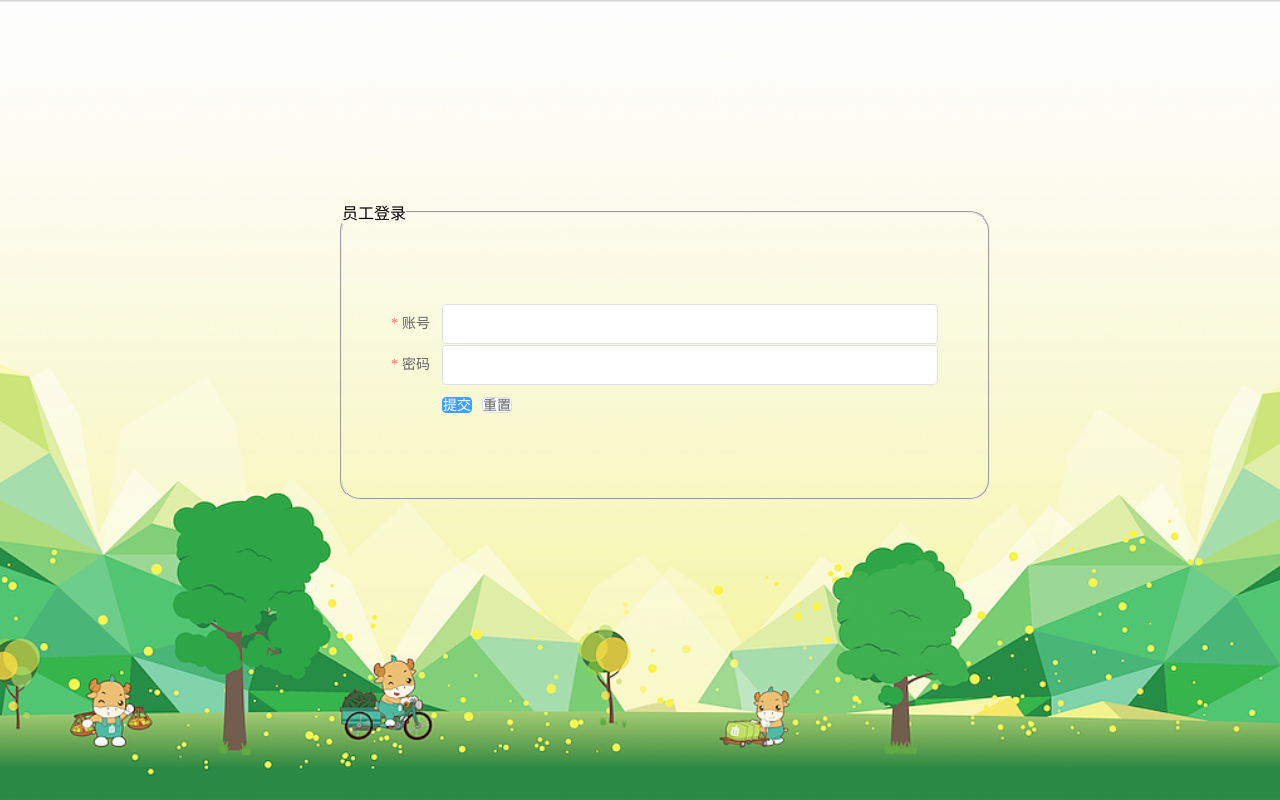
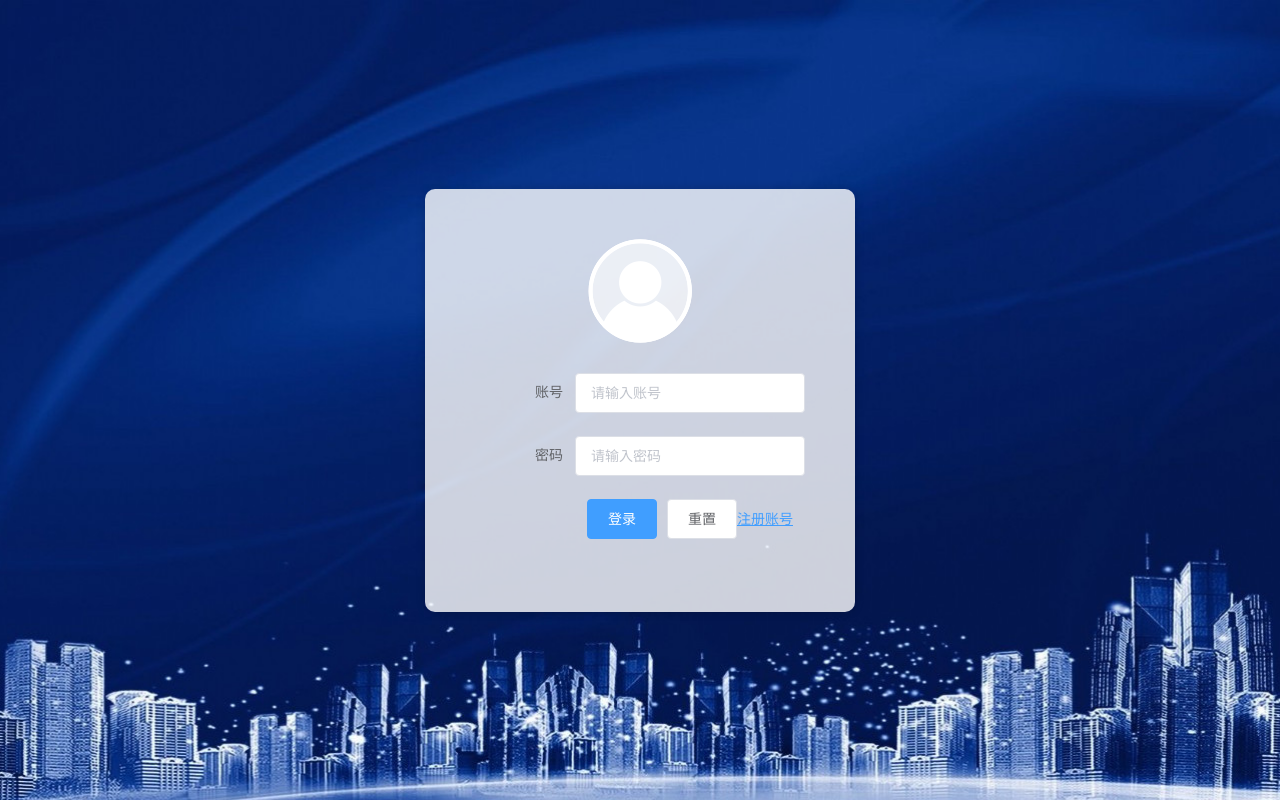
Before and after one commit to zhang-zhonggui/hospital-ui, a Vue app: page /staff/login in a window 1280 px wide. Built offline with nearby package versions, Linux system fonts and the light colour scheme.

Commit message:
代码整理测试

```diff
--- a/src/router/index.js
+++ b/src/router/index.js
@@ -29,11 +29,11 @@ const routes = [
   {
     path: "/staff/login",
     name: "Staff",
-    component: () => import("@/views/staff/staff.vue"),
+    component: () => import("@/views/staff/StaffLogin.vue"),
   },
   {
     path: "/staff",
-    name: "StaffMain",
+    name: "main",
     component: () => import("@/views/staff/staffMain.vue"),
     children: [
       {
--- /dev/null
+++ b/src/views/staff/StaffLogin.vue
@@ -0,0 +1,146 @@
+<template>
+  <div class="login-page">
+    <div class="login-container">
+      <div class="logo">
+        <img src="@/assets/login.png" alt="Logo" />
+      </div>
+      <el-form
+        ref="loginForm"
+        :model="userForm"
+        :rules="rules"
+        status-icon
+        label-width="100px"
+      >
+        <el-form-item label="账号" prop="username">
+          <el-input
+            v-model.trim="userForm.username"
+            placeholder="请输入账号"
+            clearable
+            autocomplete="off"
+          />
+        </el-form-item>
+        <el-form-item label="密码" prop="password">
+          <el-input
+            v-model.trim="userForm.password"
+            placeholder="请输入密码"
+            type="password"
+            clearable
+            autocomplete="off"
+          />
+        </el-form-item>
+        <el-form-item class="button-group">
+          <el-button type="primary" @click="handleLogin">登录</el-button>
+          <el-button @click="resetForm">重置</el-button>
+          <router-link to="/register" class="register-link"
+            >注册账号</router-link
+          >
+        </el-form-item>
+      </el-form>
+    </div>
+  </div>
+</template>
+
+<script>
+import { login } from "@/api/staff/login";
+
+export default {
+  name: "StaffLogin",
+  data() {
+    return {
+      userForm: {
+        telephone: "",
+        password: "",
+      },
+      rules: {
+        // telephone: [
+        //   { required: true, message: "请输入手机号码", trigger: "blur" },
+        //   {
+        //     min: 11,
+        //     max: 11,
+        //     message: "请输入11位手机号码",
+        //     trigger: "blur",
+        //   },
+        //   {
+        //     pattern:
+        //       /^(13[0-9]|14[579]|15[0-3,5-9]|16[6]|17[0135678]|18[0-9]|19[89])\d{8}$/,
+        //     message: "请输入正确的手机号码",
+        //   },
+        // ],
+        // password: [{ required: true, message: "请输入密码", trigger: "blur" }],
+      },
+    };
+  },
+  methods: {
+    handleLogin() {
+      this.$refs.loginForm.validate(async (valid) => {
+        if (valid) {
+          try {
+            const response = await login(this.userForm);
+            if (response.code === 200) {
+              this.$message({
+                message: "登录成功",
+                type: "success",
+              });
+              this.$router.push("/staff"); // 登录成功后跳转到主页面
+            } else {
+              this.$message({
+                message: response.message || "登录失败",
+                type: "warning",
+              });
+            }
+          } catch (error) {
+            this.$message({
+              message: "登录失败，请稍后重试",
+              type: "error",
+            });
+          }
+        }
+      });
+    },
+    resetForm() {
+      this.$refs.loginForm.resetFields();
+    },
+  },
+};
+</script>
+
+<style scoped>
+.login-page {
+  height: 100vh;
+  display: flex;
+  justify-content: center;
+  align-items: center;
+  background: url(@/assets/user_banner.jpg) no-repeat center center;
+  background-size: cover;
+}
+
+.login-container {
+  width: 430px;
+  background-color: rgba(255, 255, 255, 0.8);
+  padding: 50px;
+  border-radius: 10px;
+  box-shadow: 0px 0px 10px rgba(0, 0, 0, 0.2);
+}
+
+.logo {
+  display: flex;
+  justify-content: center;
+  margin-bottom: 30px;
+}
+
+.logo img {
+  width: 104px;
+  height: 104px;
+}
+
+.button-group {
+  display: flex;
+  justify-content: space-between;
+  align-items: center;
+}
+
+.register-link {
+  color: #409eff;
+  font-size: 14px;
+}
+</style>
--- a/src/views/staff/staff.vue
+++ /dev/null
@@ -1,120 +0,0 @@
-<template>
-  <div id="login">
-    <div id="staff">
-      <fieldset>
-        <legend>员工登录</legend>
-        <el-form
-          :model="staffInfo"
-          status-icon
-          :rules="rules"
-          ref="staffInfo"
-          label-width="100px"
-          class="demo-ruleForm"
-        >
-          <el-form-item label="账号" prop="username">
-            <el-input type="text" v-model.trim="staffInfo.username"></el-input>
-          </el-form-item>
-          <el-form-item label="密码" prop="password">
-            <el-input
-              type="password"
-              v-model.trim="staffInfo.password"
-            ></el-input>
-          </el-form-item>
-          <el-form-item>
-            <el-button type="primary" @click="submitForm('staffInfo')"
-              >提交</el-button
-            >
-            <el-button @click="resetForm('staffInfo')">重置</el-button>
-          </el-form-item>
-        </el-form>
-      </fieldset>
-    </div>
-  </div>
-</template>
-<script>
-import { login } from "@/api/staff/staff";
-import { setToken } from "@/utils/auth";
-
-export default {
-  // eslint-disable-next-line vue/multi-word-component-names
-  name: "staff",
-  data() {
-    return {
-      staffInfo: {},
-      rules: {
-        username: [
-          {
-            required: true,
-            message: "账号不能为空",
-          },
-        ],
-        password: [
-          {
-            required: true,
-            message: "账号不能为空",
-          },
-        ],
-      },
-    };
-  },
-  methods: {
-    resetForm(staffInfo) {
-      this.$refs[staffInfo].resetFields();
-    },
-    submitForm(staffInfo) {
-      this.$refs[staffInfo].validate((valid) => {
-        if (valid) {
-          login(this.staffInfo).then((response) => {
-            if (response.code === 200) {
-              this.$router.push({ name: "StaffMain" });
-              this.$notify({
-                title: "登录成功",
-                type: "success",
-              });
-              //存储认证信息
-              setToken(response.data);
-            }
-          });
-        } else {
-          console.log("error submit!!");
-          return false;
-        }
-      });
-    },
-  },
-};
-</script>
-
-<style scoped>
-* {
-  margin: 0;
-  padding: 0;
-}
-
-#login {
-  position: absolute;
-  width: 100%;
-  height: 100%;
-  background: url("@/assets/info.png") no-repeat center center;
-  /*加载背景图*/
-  /* 背景图不平铺 */
-  background-size: cover;
-  /* 让背景图基于容器大小伸缩 */
-  background-attachment: fixed;
-  /* 当内容高度大于图片高度时，背景图像的位置相对于viewport固定 */
-  background-color: #cccccc;
-}
-
-#staff {
-  margin: 200px auto;
-  width: 600px;
-}
-
-fieldset {
-  padding-top: 80px;
-  padding-right: 50px;
-  width: 650px;
-  height: 300px;
-  border-radius: 20px;
-}
-</style>
--- a/vue.config.js
+++ b/vue.config.js
@@ -4,7 +4,7 @@ module.exports = defineConfig({
     devServer: {
         proxy: {
             '/api': {
-                target: 'http://192.168.6.208:8080/hospital',
+                target: 'http://localhost:8080/hospital',
                 changeOrigin: true,
                 pathRewrite: {
                     '^/api': ''
```
Also changed, not shown: src/api/staff/login.js (renamed from src/api/staff/staff.js).
